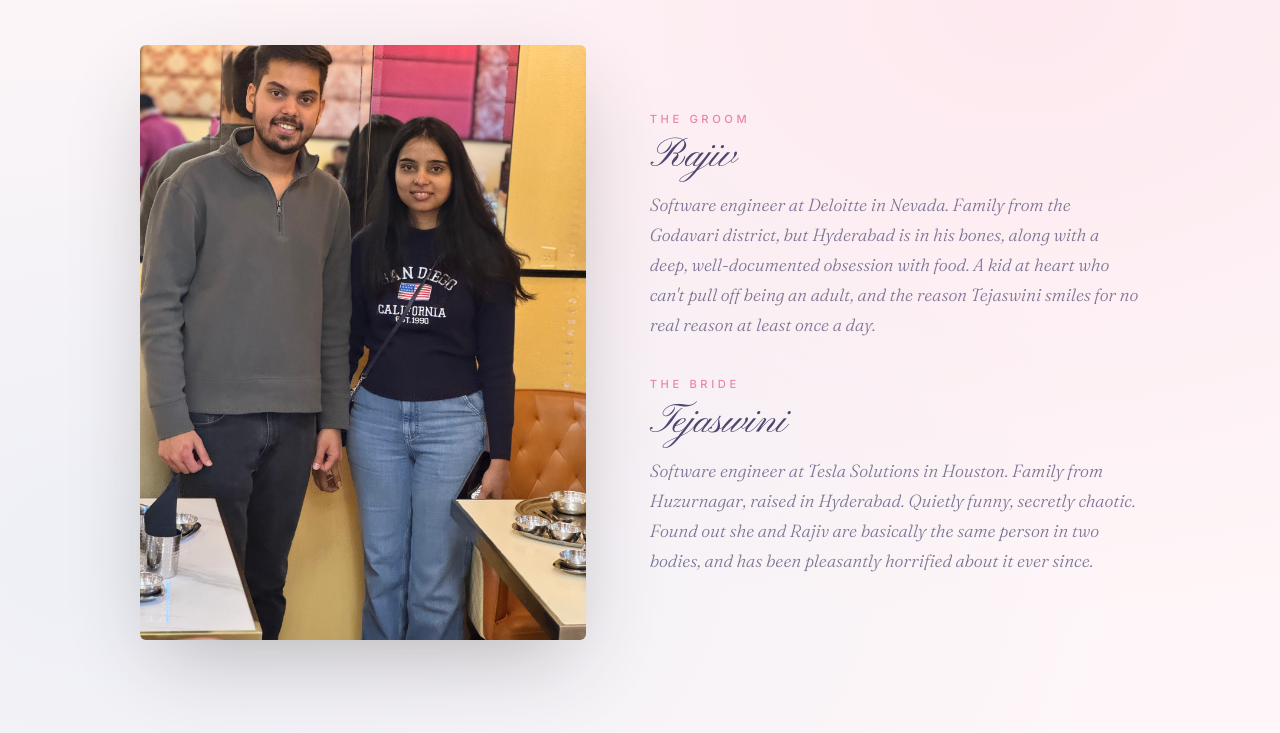
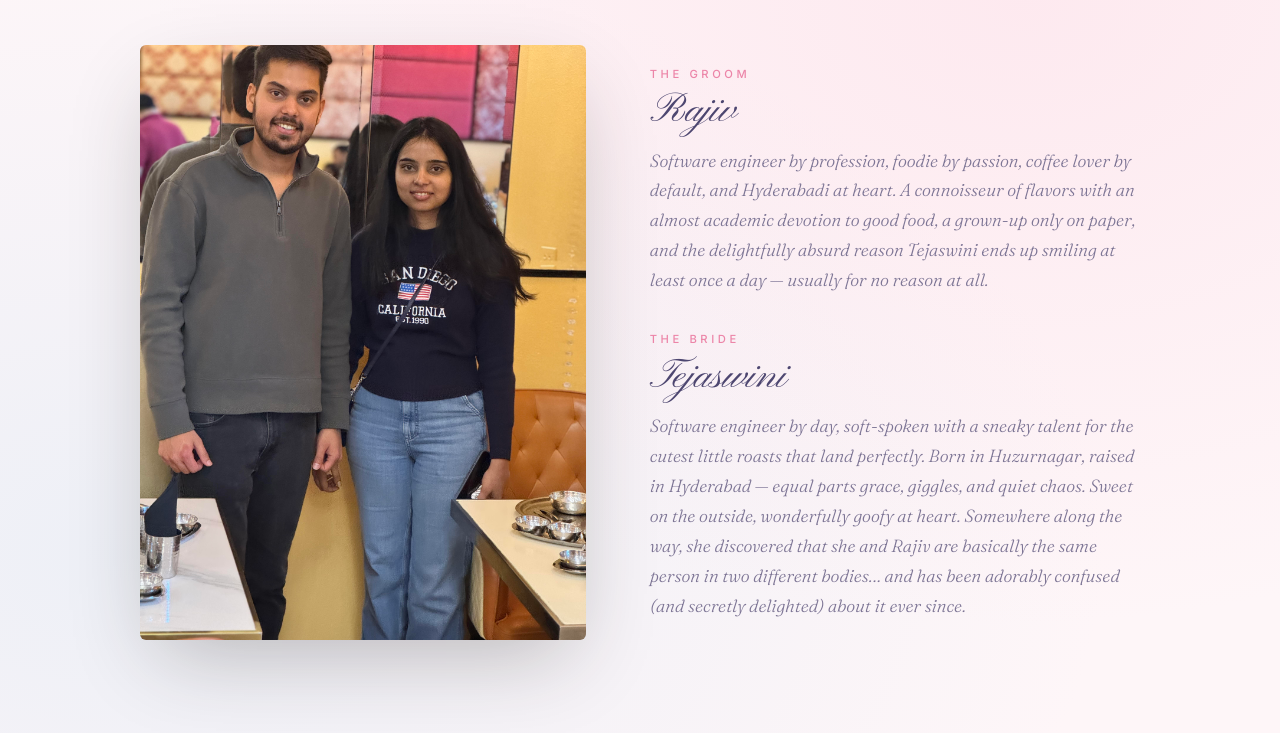
Before and after one commit to Tejaswini030/engagement, a plain HTML site: page index.html in a window 1280 px wide. Shown: the part 1914-2647 px from the top of the page. Drawn offline with Linux system fonts and the light colour scheme; no server answers; a web font is replaced by a local one.

Commit message:
Update bios; bold-italic parent names

```diff
--- a/index.html
+++ b/index.html
@@ -51,12 +51,12 @@
         <div class="bio reveal" style="--delay: 0.1s">
           <h3>The Groom</h3>
           <p class="bio-name">Rajiv</p>
-          <p class="bio-text">Software engineer at Deloitte in Nevada. Family from the Godavari district, but Hyderabad is in his bones, along with a deep, well-documented obsession with food. A kid at heart who can't pull off being an adult, and the reason Tejaswini smiles for no real reason at least once a day.</p>
+          <p class="bio-text">Software engineer by profession, foodie by passion, coffee lover by default, and Hyderabadi at heart. A connoisseur of flavors with an almost academic devotion to good food, a grown-up only on paper, and the delightfully absurd reason Tejaswini ends up smiling at least once a day &mdash; usually for no reason at all.</p>
         </div>
         <div class="bio reveal" style="--delay: 0.25s">
           <h3>The Bride</h3>
           <p class="bio-name">Tejaswini</p>
-          <p class="bio-text">Software engineer at Tesla Solutions in Houston. Family from Huzurnagar, raised in Hyderabad. Quietly funny, secretly chaotic. Found out she and Rajiv are basically the same person in two bodies, and has been pleasantly horrified about it ever since.</p>
+          <p class="bio-text">Software engineer by day, soft-spoken with a sneaky talent for the cutest little roasts that land perfectly. Born in Huzurnagar, raised in Hyderabad &mdash; equal parts grace, giggles, and quiet chaos. Sweet on the outside, wonderfully goofy at heart. Somewhere along the way, she discovered that she and Rajiv are basically the same person in two different bodies&hellip; and has been adorably confused (and secretly delighted) about it ever since.</p>
         </div>
       </div>
     </div>
--- a/styles.css
+++ b/styles.css
@@ -116,7 +116,7 @@ section, header, footer { padding: 5rem 1.5rem; text-align: center; }
 .parents em {
   font-style: italic;
   color: var(--ink);
-  font-weight: 400;
+  font-weight: 700;
 }
 
 .invitation {
```
